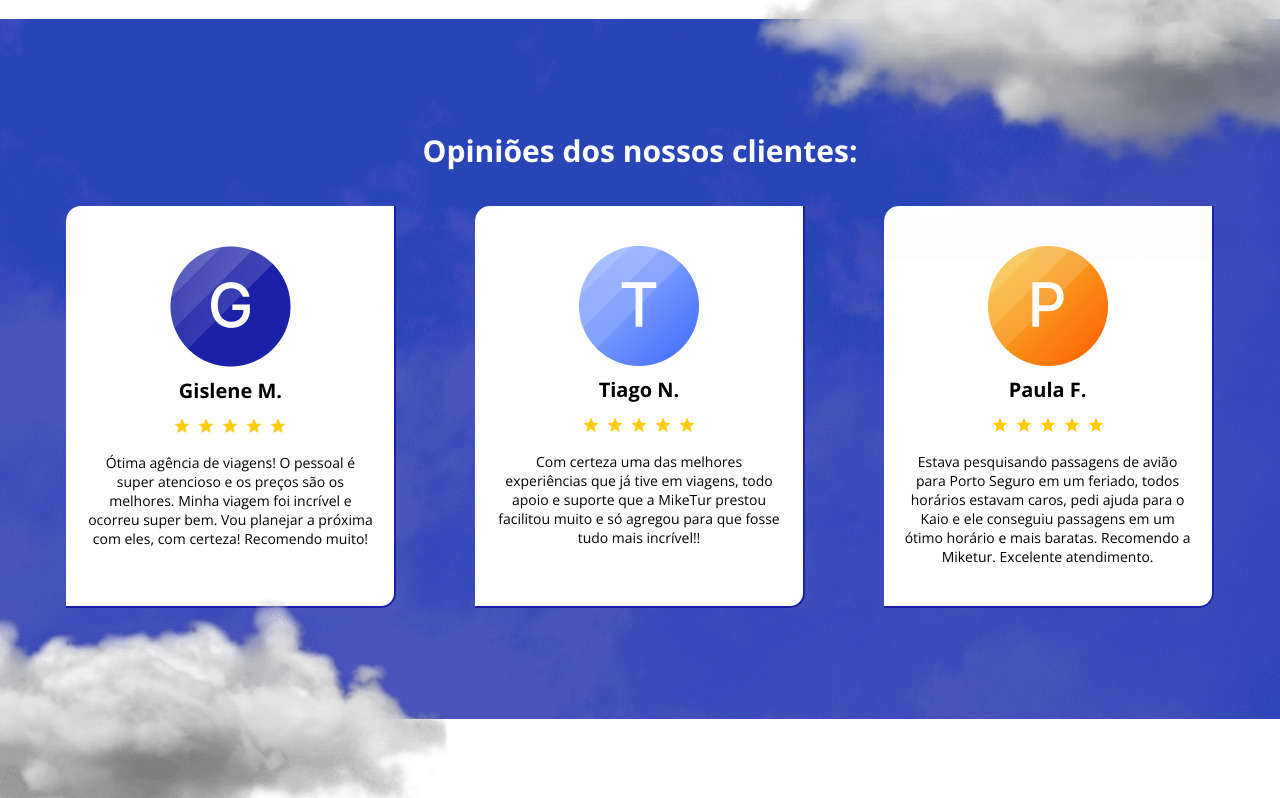
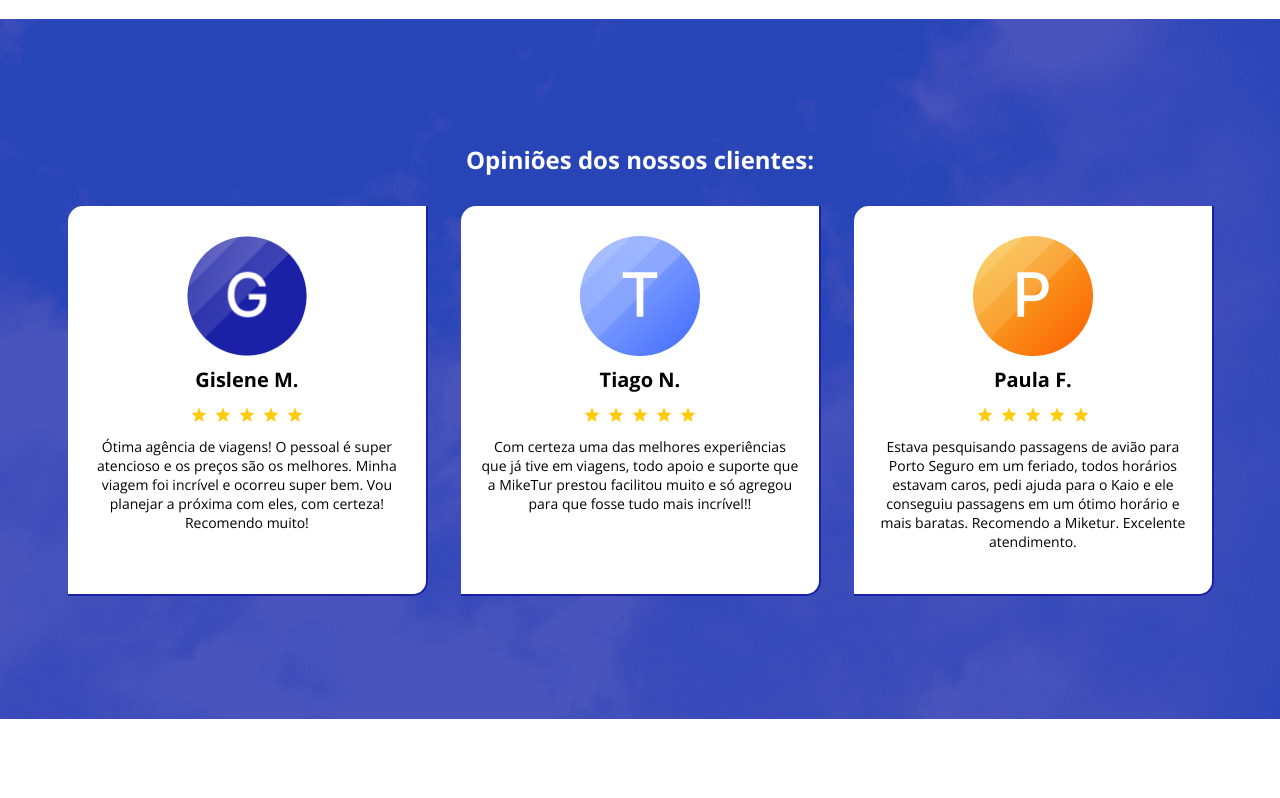
Before and after one commit to MFelipeSilva/miketur, a React (Create React App) app: page / in a window 1280 px wide. Shown: the part 1820-2618 px from the top of the page. Built offline with nearby package versions, Linux system fonts and the light colour scheme.

Commit message:
feat(pages): changes in the clients page

```diff
--- a/src/pages/clients/Clients.module.css
+++ b/src/pages/clients/Clients.module.css
@@ -7,22 +7,24 @@
   align-items: center;
   justify-content: center;
   background-size: cover;
-  background-position: center;
   background-repeat: no-repeat;
   background-attachment: fixed;
   background-image: url("../../assets/clients-banner.webp");
 
   & > .cloud_01 {
     position: absolute;
-    width: 600px;
-    top: -190px;
+    max-width: 600px;
+    width: 55%;
+    top: -35vh;
     right: 0;
+    transform: translateY(35%);
   }
 
   & > .cloud_02 {
     position: absolute;
-    width: 600px;
-    bottom: -150px;
+    max-width: 600px;
+    width: 50%;
+    bottom: 0;
     left: -150px;
   }
 
@@ -31,40 +33,103 @@
     max-width: 1147.19px;
     min-width: 1147.19px;
     width: 60vw;
-    gap: 35px;
+    gap: 30px;
     align-items: center;
     flex-direction: column;
     justify-content: center;
 
     & > h2 {
       color: #ffffff;
-      font-size: 30px;
+      font-size: 24px, 3vw, 30px;
       font-weight: 700;
+      text-align: center;
     }
 
-    & > .card_container {
+    @media (max-width: 1280px) {
+      min-width: 0;
+      width: 90vw;
+    }
+  }
+
+  @media (max-width: 992px) {
+    background-attachment: scroll;
+  }
+}
+
+.content :global(.slick-slider) {
+  display: flex !important;
+  max-width: 1147.19px;
+  min-width: 1147.19px;
+  width: 100%;
+
+  @media (max-width: 1280px) {
+    min-width: 0;
+    width: 90vw;
+  }
+}
+
+.content :global(.slick-list) {
+  display: flex !important;
+  margin: 0 -20px;
+}
+
+.content :global(.slick-track) {
+  display: flex !important;
+}
+
+.content :global(.slick-slide) {
+  display: flex !important;
+  margin: 0 15px;
+
+  & > div > div {
+    display: flex !important;
+    width: 99% !important;
+  }
+}
+
+.content :global(.slick-list:first-child) {
+  margin-left: 0;
+}
+
+.content :global(.slick-list:last-child) {
+  margin-right: 0;
+}
+
+.content :global(.slick-slide:first-child) {
+  margin-left: 0;
+}
+
+.content :global(.slick-slide:last-child) {
+  margin-right: 0;
+}
+
+.clients_card {
   display: flex;
   width: 100%;
-      justify-content: space-between;
-
-      & > .clients_card {
-        display: flex;
-        width: 330px;
-        gap: 10px;
-        padding: 40px 20px;
+  height: 390px;
+  gap: 5px;
+  padding: 30px 20px;
   background-color: #ffffff;
   align-items: center;
   text-align: center;
   flex-direction: column;
   justify-content: start;
+  border-radius: 15px 0 15px 0;
   border-right: 2px solid #1b21a6;
   border-bottom: 2px solid #1b21a6;
-        border-radius: 15px 0 15px 0;
 
   & > div {
     display: flex;
     gap: 10px;
+    align-items: center;
     flex-direction: column;
+    justify-content: center;
+
+    & > img {
+      width: 120px;
+      height: 120px;
+      object-fit: contain;
+    }
 
     & > h3 {
       font-size: 20px;
@@ -75,6 +140,3 @@
     font-size: 14px;
   }
 }
-    }
-  }
-}
--- a/src/pages/clients/index.jsx
+++ b/src/pages/clients/index.jsx
@@ -1,5 +1,4 @@
-import cloud_01 from "../../assets/cloud-01.webp";
-import cloud_02 from "../../assets/cloud-02.webp";
+import Slider from "react-slick";
 
 import { clients } from "../../utils/clients";
 
@@ -8,12 +7,58 @@ import { Stars } from "../../components/Stars";
 import styles from "./Clients.module.css";
 
 function Clients() {
+  const settings = {
+    dots: false,
+    infinite: false,
+    arrows: false,
+    initialSlides: false,
+    speed: 400,
+    slidesToShow: 3,
+    slidesToScroll: 3,
+    responsive: [
+      {
+        breakpoint: 1280,
+        settings: {
+          slidesToShow: 3,
+          slidesToScroll: 3,
+        },
+      },
+      {
+        breakpoint: 1024,
+        settings: {
+          slidesToShow: 2.5,
+          slidesToScroll: 2.5,
+        },
+      },
+      {
+        breakpoint: 768,
+        settings: {
+          slidesToShow: 2,
+          slidesToScroll: 2,
+        },
+      },
+      {
+        breakpoint: 600,
+        settings: {
+          slidesToShow: 1.3,
+          slidesToScroll: 1,
+        },
+      },
+      {
+        breakpoint: 480,
+        settings: {
+          slidesToShow: 1.1,
+          slidesToScroll: 1,
+        },
+      },
+    ],
+  };
+
   return (
     <section className={styles.section_container}>
-      <img src={cloud_01} className={styles.cloud_01} alt="Nuvem 1" />
       <div className={styles.content}>
         <h2>Opiniões dos nossos clientes:</h2>
-        <div className={styles.card_container}>
+        <Slider {...settings}>
           {clients.map((client) => (
             <div className={styles.clients_card} key={client.id}>
               <div>
@@ -24,9 +69,8 @@ function Clients() {
               <p>{client.description}</p>
             </div>
           ))}
-        </div>
+        </Slider>
       </div>
-      <img src={cloud_02} className={styles.cloud_02} alt="Nuvem 2" />
     </section>
   );
 }
```
Lines whose indentation alone changed are shown as unchanged.
